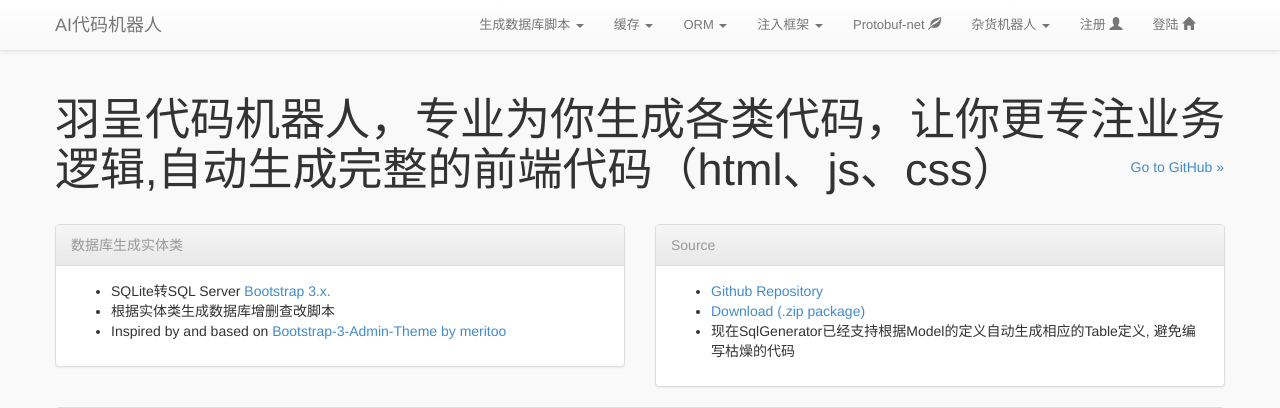
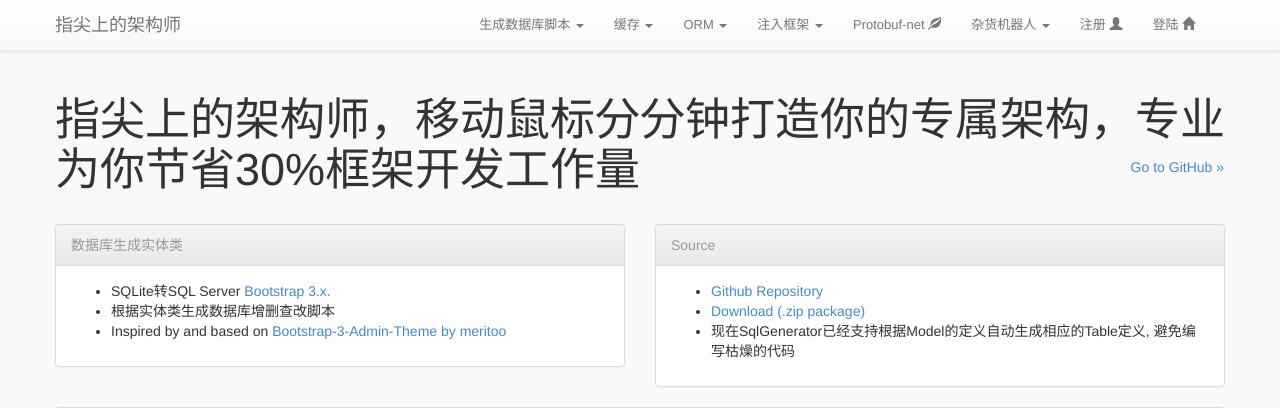
Before and after one commit to tww19861004/MVC-Bootstrap-3-Web-Template-master, an ASP.NET MVC app: page / in a window 1280 px wide. Shown: the top 408 px of the page. Run offline with ASP.NET Core 8 and stand-ins for ASP.NET MVC 5, Linux system fonts and the light colour scheme; the project's own start-up code is not run, and a stand-in starts its controllers and pages; some libraries are stand-ins or nearby versions.

Commit message:
指尖上的架构师

```diff
--- a/MvcAdminTemplate/Views/Account/Login.cshtml
+++ b/MvcAdminTemplate/Views/Account/Login.cshtml
@@ -1,7 +1,7 @@
 @{
     ViewBag.Title = "Login";
 }
-@Styles.Render("~/Content/Vendors")
+@Styles.Render("~/Content/Theme/Vendors")
 @*@Html.Partial("_LeftMenu")*@
 <!-- content -->
 <div class="col-md-12">
--- a/MvcAdminTemplate/Views/Home/Index.cshtml
+++ b/MvcAdminTemplate/Views/Home/Index.cshtml
@@ -9,7 +9,7 @@
     <div class="row">
         <div class="bootstrap-admin-content-title">
             <h1>
-                羽呈代码机器人，专业为你生成各类代码，让你更专注业务逻辑,自动生成完整的前端代码（html、js、css）
+                指尖上的架构师，移动鼠标分分钟打造你的专属架构，专业为你节省30%框架开发工作量
                 <a href="https://github.com/jrocket/MVC-Bootstrap-3-Admin-Template/" class="action btn">
                     Go to GitHub &raquo;
                 </a>
--- a/MvcAdminTemplate/Views/Shared/_Layout.cshtml
+++ b/MvcAdminTemplate/Views/Shared/_Layout.cshtml
@@ -21,7 +21,7 @@
                         <span class="icon-bar"></span>
                         <span class="icon-bar"></span>
                     </button>
-                    <a class="navbar-brand" href="/">AI代码机器人</a>
+                    <a class="navbar-brand" href="/">指尖上的架构师</a>
                 </div>
                 <div class="collapse navbar-collapse main-navbar-collapse">
                     <div class="collapse navbar-collapse bootstrap-admin-navbar-sm">
```
